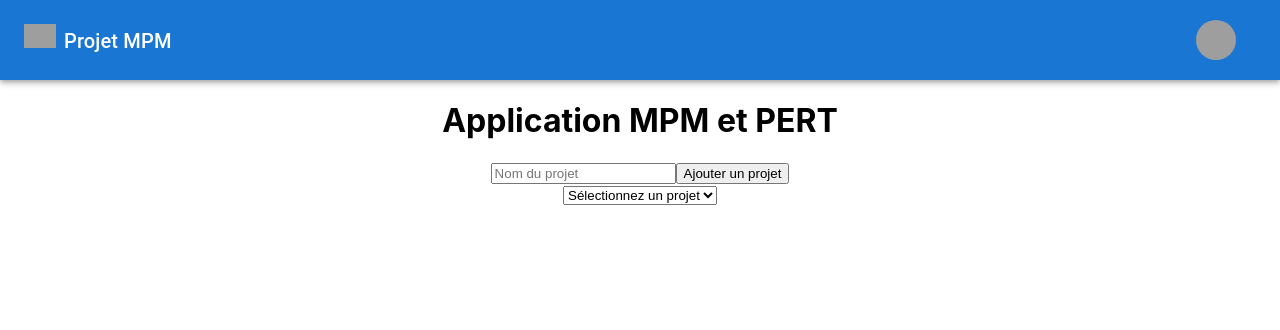
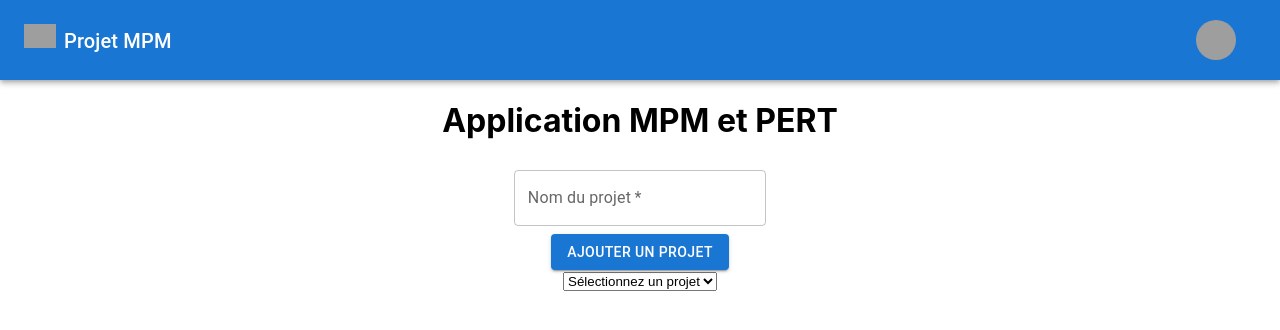
Before and after one commit to JRedxs/mpm-app, a React (Create React App) app: page / in a window 1280 px wide. Shown: the top 330 px of the page. Built offline with nearby package versions, Linux system fonts and the light colour scheme; grey boxes are pictures that could not be loaded.

Commit message:
amélioration du front

```diff
--- a/src/App.css
+++ b/src/App.css
@@ -43,17 +43,22 @@
   border: 1px solid #ccc;
   background-color: #f9f9f9;
   cursor: move;
+  border: 1px solid #d9d9d9;
+  background: linear-gradient(to bottom, #b7eaff, #d3efff, #f2f2f2);
 }
 
 .task-board {
   display: flex;
   flex-wrap: wrap;
+
 }
 
 .pert-chart {
   width: 80%;
   height: 400px;
-  border: 1px solid #131313;
+  border: 2px solid #3498db;
+  border-radius: 10px;
+  box-shadow: 0 0 10px rgba(0, 0, 0, 0.2);
   margin-top: 20px;
   margin-left: 220px;
 }
--- a/src/App.js
+++ b/src/App.js
@@ -3,6 +3,14 @@ import './App.css';
 import TaskBoard from './components/TaskBoard';
 import PERTChart from './components/PERTChart';
 import Draggable from 'react-draggable';
+import Stack from '@mui/material/Stack';
+import Button from '@mui/material/Button';
+import Box from '@mui/material/Box';
+import TextField from '@mui/material/TextField';
+import InputLabel from '@mui/material/InputLabel';
+import MenuItem from '@mui/material/MenuItem';
+import FormControl from '@mui/material/FormControl';
+import Select from '@mui/material/Select';
 
 const App = () => {
   const [projects, setProjects] = useState([]);
@@ -73,14 +81,30 @@ const App = () => {
       <h1>Application MPM et PERT</h1>
 
       <form onSubmit={handleProjectSubmit}>
-        <input
+        <Box
+          component="form"
+          sx={{
+            '& > :not(style)': { m: 1, width: '25ch' },
+          }}
+          noValidate
+          autoComplete="off"
+        >
+          <TextField id="outlined-basic" label="Nom du projet" variant="outlined"
             type="text"
             value={newProject}
             onChange={handleProjectChange}
             placeholder="Nom du projet"
             required
           />
-        <button type="submit">Ajouter un projet</button>
+        </Box>
+        {/* <input
+            type="text"
+            value={newProject}
+            onChange={handleProjectChange}
+            placeholder="Nom du projet"
+            required
+          />&nbsp;&nbsp; */}
+        <Button type="submit" variant="contained">Ajouter un projet</Button>
       </form>
 
       <select value={selectedProject || ''} onChange={handleProjectSelect}>
@@ -97,14 +121,32 @@ const App = () => {
       {selectedProjectObj && (
         <>
           <form onSubmit={handleSubmit}>
-            <input
+            <Box
+              component="form"
+              sx={{
+                '& > :not(style)': { m: 1, width: '25ch' },
+              }}
+              noValidate
+              autoComplete="off"
+            >
+              <TextField id="outlined-basic" label="Nom de la tâche" variant="outlined"
                 type="text"
                 name="name"
                 value={newTask.name}
                 onChange={handleChange}
                 placeholder="Nom de la tâche"
                 required
+
               />
+            </Box>
+            {/* <input
+              type="text"
+              name="name"
+              value={newTask.name}
+              onChange={handleChange}
+              placeholder="Nom de la tâche"
+              required
+            /> */}
             <input
               type="number"
               name="duration"
@@ -113,7 +155,8 @@ const App = () => {
               placeholder="Durée (jours)"
               required
             />
-            <select
+            <Box sx={{ minWidth: 120 }}>
+            <Select
               name="prevTasks"
               value={newTask.prevTasks}
               onChange={handleSelectChange}
@@ -124,8 +167,9 @@ const App = () => {
                   {task.name}
                 </option>
               ))}
-            </select>
-            <button type="submit">Ajouter une tâche</button>
+            </Select>
+            </Box>
+            <Button type="submit" variant="contained">Ajouter une tâche</Button>
           </form>
           <TaskBoard tasks={selectedProjectObj.tasks} />
 
--- a/src/components/Projet.js
+++ b/src/components/Projet.js
@@ -1,4 +1,5 @@
 import React, { useState } from 'react';
+
 
 function Projet({ ajouterProjet }) {
   const [nomProjet, setNomProjet] = useState('');
@@ -27,7 +28,9 @@ function Projet({ ajouterProjet }) {
         <input type="date" value={dateFin} onChange={(e) => setDateFin(e.target.value)} />
       </label>
       <br />
-      <button type="submit">Ajouter</button>
+      <Stack spacing={2} direction="row">
+        <Button type="submit">Ajouter</Button>
+      </Stack>
     </form>
   );
 }
```
Lines whose indentation alone changed are shown as unchanged.
